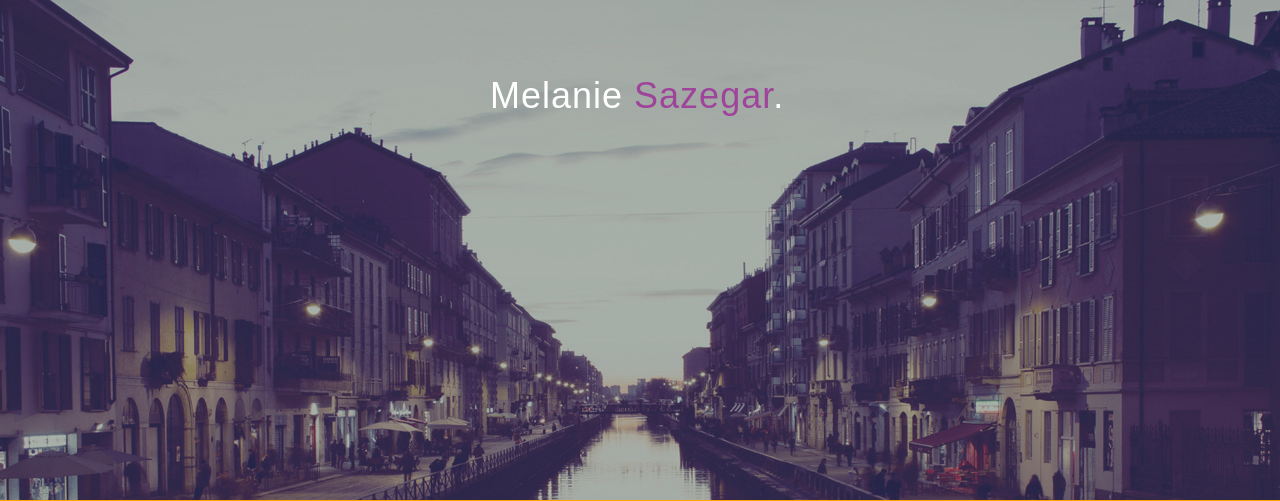
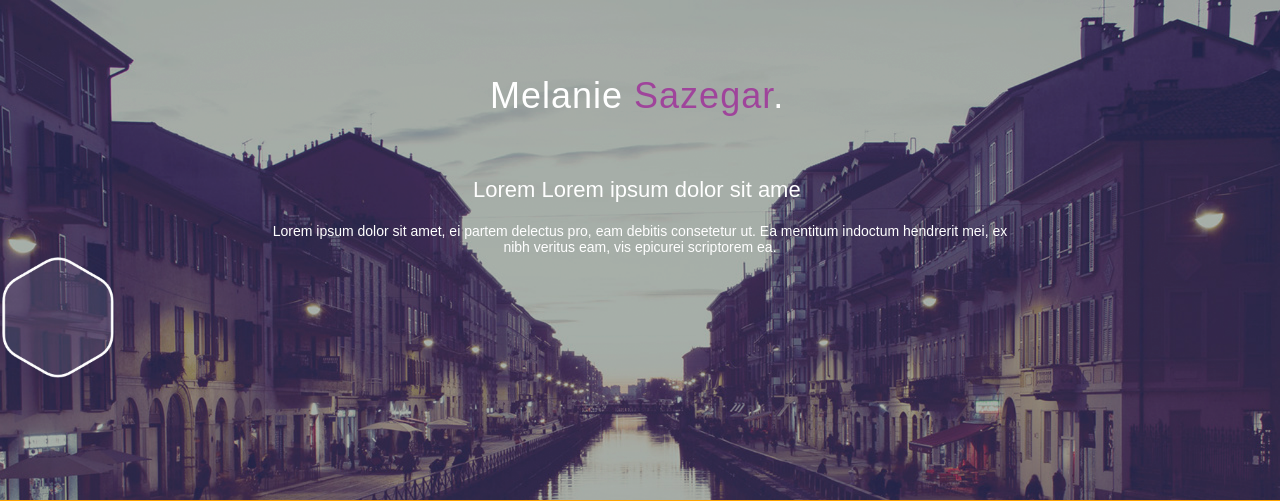
Before and after one commit to msaz/practice, a PHP site: page / in a window 1280 px wide. Shown: the top 501 px of the page. Run offline with PHP 8.4, Linux system fonts and the light colour scheme.

Commit message:
Edited css, home, and image files

```diff
--- a/css/main.css
+++ b/css/main.css
@@ -39,3 +39,32 @@
 .purple {
     color: #9f449b;
 }
+
+.home-text {
+    padding-top: 60px;
+}
+
+.home-text .text, .home-text .title {
+    margin: 0 auto;
+    color: white;
+    font-family: sans-serif;
+}
+
+.home-text .title {
+    font-size: 22px;
+    width: 334px;
+}
+
+.home-text .text {
+    width: 750px;
+    font-size: 14px;
+    text-align: center;
+    padding-top: 20px;
+}
+
+.bubble {
+    background: url("../images/bubble.png") no-repeat;
+    width: 125px;
+    height: 125px;
+    background-size: contain;
+}
--- a/home.php
+++ b/home.php
@@ -7,3 +7,16 @@
  */
 ?>
 <div class="header">Melanie <span class="purple">Sazegar</span>.</div>
+
+<div class="home-text">
+    <p class="title">
+        Lorem Lorem ipsum dolor sit ame
+    </p>
+
+    <p class="text">
+        Lorem ipsum dolor sit amet, ei partem delectus pro, eam debitis consetetur ut.
+        Ea mentitum indoctum hendrerit mei, ex nibh veritus eam, vis epicurei scriptorem ea.
+    </p>
+
+    <div class="bubble"></div>
+</div>
```
Also changed, not shown: images/bubble.png (added).
